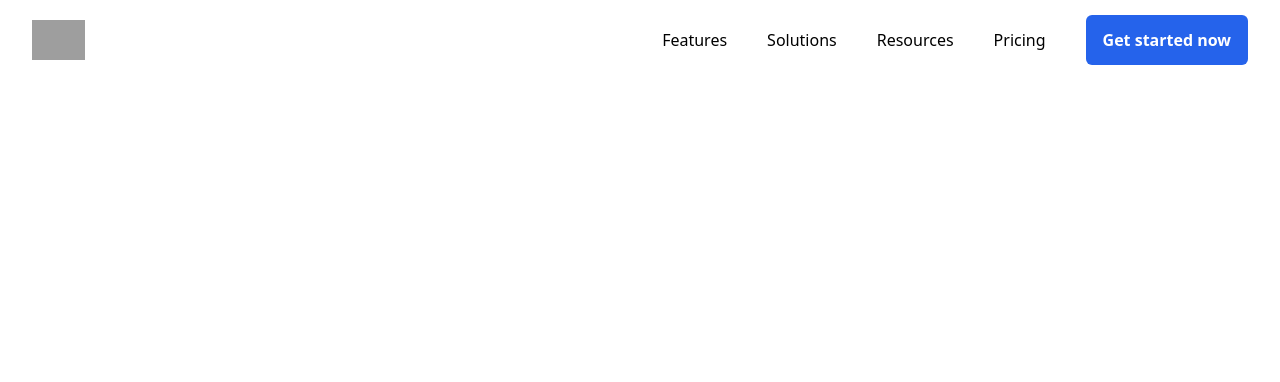
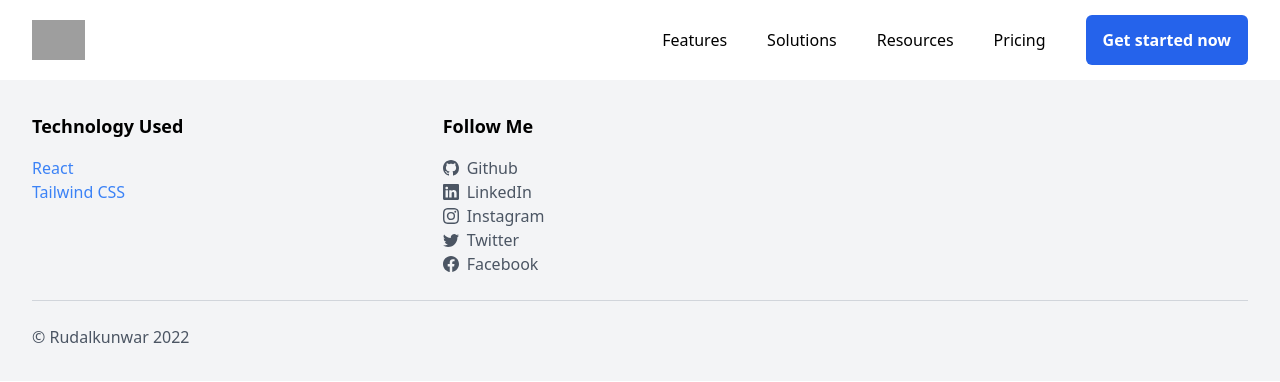
Before and after one commit to rudalkunwar/rudal-portfolio, a React (Create React App) app: page / in a window 1280 px wide. Shown: the top 382 px of the page. Built offline with nearby package versions, Linux system fonts and the light colour scheme; grey boxes are pictures that could not be loaded.

Commit message:
header footer

```diff
--- a/package.json
+++ b/package.json
@@ -8,6 +8,8 @@
     "@testing-library/user-event": "^13.5.0",
     "react": "^18.2.0",
     "react-dom": "^18.2.0",
+    "react-icons": "^5.0.1",
+    "react-router-dom": "^6.22.0",
     "react-scripts": "5.0.1",
     "web-vitals": "^2.1.4"
   },
--- a/src/App.js
+++ b/src/App.js
@@ -1,10 +1,12 @@
 import React from 'react'
 import Header from './components/partials/Header'
+import Footer from './components/partials/Footer'
 
 function App() {
   return (
     <div>
       <Header/>
+      <Footer/>
     </div>
   )
 }
--- a/src/components/partials/Footer.jsx
+++ b/src/components/partials/Footer.jsx
@@ -1,9 +1,98 @@
-import React from 'react'
+import React from "react";
+import {
+  BsDribbble,
+  BsFacebook,
+  BsGithub,
+  BsInstagram,
+  BsTwitter,
+  BsLinkedin,
+} from "react-icons/bs";
+import { Link } from "react-router-dom";
 
 function Footer() {
   return (
-    <div>Footer</div>
-  )
+    <footer className="bg-gray-100 py-8 px-4 sm:px-6 lg:px-8">
+      <div className="max-w-7xl mx-auto">
+        <div className="grid grid-cols-1 md:grid-cols-3 gap-4">
+          <div>
+            <h2 className="text-lg font-semibold mb-4">Technology Used</h2>
+            <ul className="text-gray-600">
+              <li>
+                <Link
+                  to="https://react.dev/"
+                  className="text-blue-500 hover:underline"
+                >
+                  React
+                </Link>
+              </li>
+              <li>
+                <Link
+                  to="https://tailwindcss.com"
+                  className="text-blue-500 hover:underline"
+                >
+                  Tailwind CSS
+                </Link>
+              </li>
+            </ul>
+          </div>
+          <div>
+            <h2 className="text-lg font-semibold mb-4">Follow Me</h2>
+            <ul className="text-gray-600">
+              <li>
+                <Link
+                  to="#"
+                  className="flex items-center space-x-2 text-gray-600 hover:text-blue-500"
+                >
+                  <BsGithub />
+                  <span>Github</span>
+                </Link>
+              </li>
+              <li>
+                <Link
+                  to="#"
+                  className="flex items-center space-x-2 text-gray-600 hover:text-blue-500"
+                >
+                  <BsLinkedin />
+                  <span>LinkedIn</span>
+                </Link>
+              </li>
+              <li>
+                <Link
+                  to="#"
+                  className="flex items-center space-x-2 text-gray-600 hover:text-blue-500"
+                >
+                  <BsInstagram />
+                  <span>Instagram</span>
+                </Link>
+              </li>
+              <li>
+                <Link
+                  to="#"
+                  className="flex items-center space-x-2 text-gray-600 hover:text-blue-500"
+                >
+                  <BsTwitter />
+                  <span>Twitter</span>
+                </Link>
+              </li>
+              <li>
+                <Link
+                  to="#"
+                  className="flex items-center space-x-2 text-gray-600 hover:text-blue-500"
+                >
+                  <BsFacebook />
+                  <span>Facebook</span>
+                </Link>
+              </li>
+            </ul>
+          </div>
+        </div>
+        <hr className="my-6 border-t border-gray-300" />
+        <div className="flex flex-col items-center sm:flex-row sm:justify-between">
+          <p className="text-gray-600 mb-4 sm:mb-0">© Rudalkunwar 2022</p>
+        </div>
+      </div>
+    </footer>
+  );
 }
 
-export default Footer
+export default Footer;
--- a/src/index.js
+++ b/src/index.js
@@ -1,13 +1,16 @@
-import React from 'react';
-import ReactDOM from 'react-dom/client';
-import './index.css';
-import App from './App';
-import reportWebVitals from './reportWebVitals';
+import React from "react";
+import ReactDOM from "react-dom/client";
+import "./index.css";
+import App from "./App";
+import reportWebVitals from "./reportWebVitals";
+import { BrowserRouter } from "react-router-dom";
 
-const root = ReactDOM.createRoot(document.getElementById('root'));
+const root = ReactDOM.createRoot(document.getElementById("root"));
 root.render(
   <React.StrictMode>
-    <App />
+    <BrowserRouter>
+      <App />
+    </BrowserRouter>
   </React.StrictMode>
 );
 
```
Also changed, not shown: src/components/partials/Header.jsx (+77 -92 lines), 1 other file (tests, documents, lock files or other folders).
